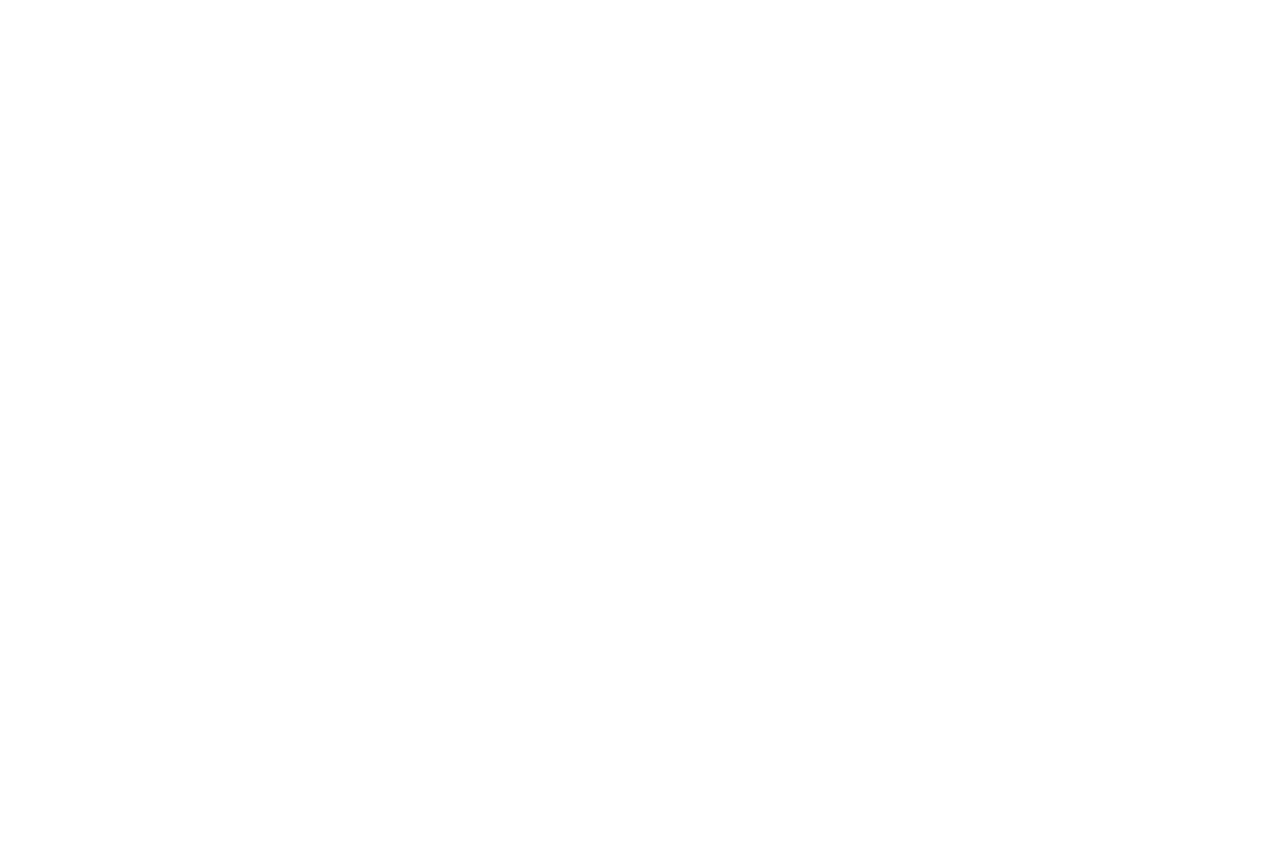
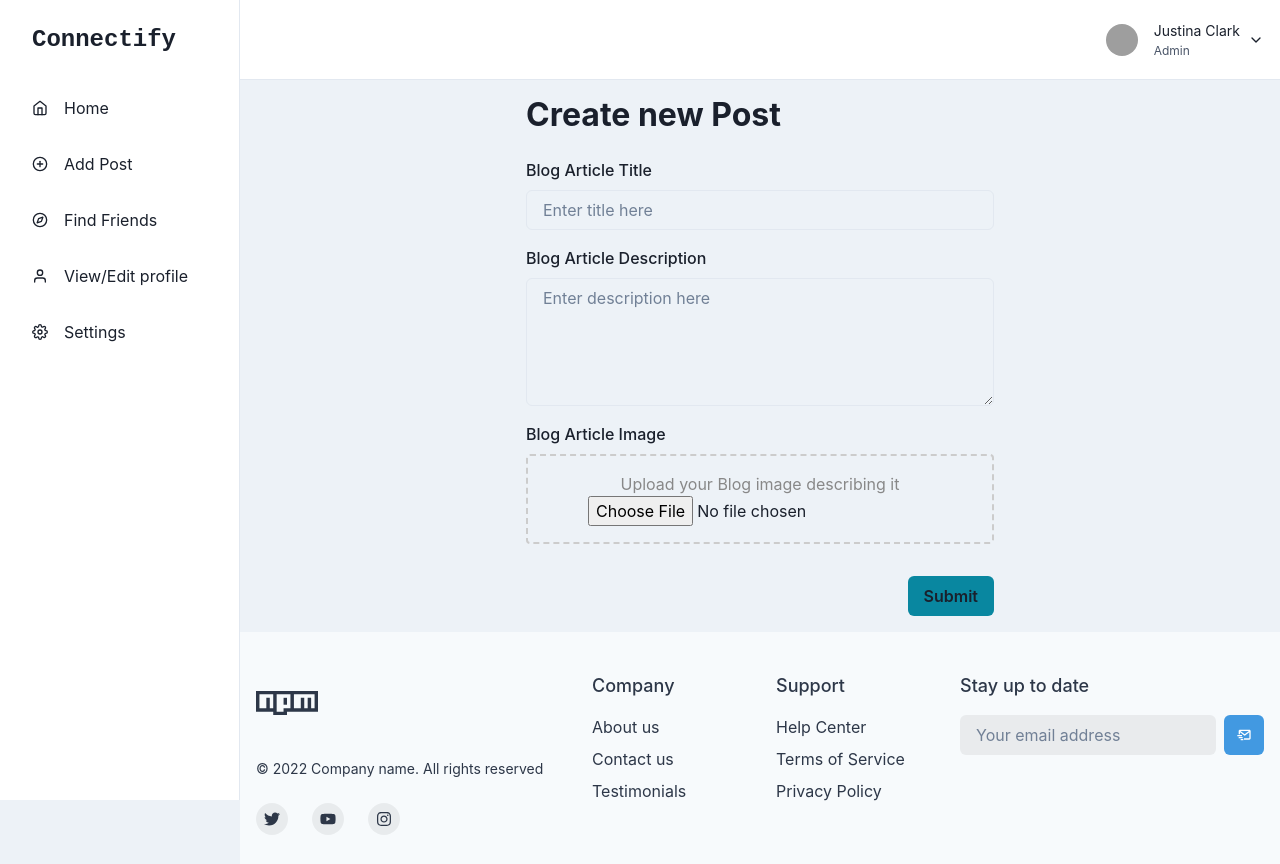
Before and after one commit to AayushBhagat256/Connectify, a React (Vite) app: page /add in a window 1280 px wide. Before the commit this address had no page. Shown: the top 864 px of the page. Before the commit the page ends 800 px from the top, so only its background shows below. Built offline with nearby package versions, Linux system fonts and the light colour scheme; grey boxes are pictures that could not be loaded.

Commit message:
PostAddDone

```diff
--- a/src/App.css
+++ b/src/App.css
@@ -0,0 +1,28 @@
+/* Image Preview  */
+.image-uploader {
+    text-align: center;
+  }
+
+  .upload-label {
+    display: inline-block;
+    cursor: pointer;
+    border: 2px dashed #ccc;
+    padding: 1em;
+    border-radius: 4px;
+  }
+
+  .upload-label:hover {
+    border-color: #aaa;
+  }
+
+  .upload-text {
+    font-size: 1em;
+    color: #888;
+  }
+
+  .preview-image {
+    max-width: 100%;
+    margin-top: 1em;
+    border-radius: 4px;
+    box-shadow: 0px 2px 4px rgba(0, 0, 0, 0.1);
+  }
--- a/src/App.jsx
+++ b/src/App.jsx
@@ -16,6 +16,12 @@
         <Routes>
           <Route path='/home' element={<SidebarWithHeader/>}/>
         </Routes>
+        <Routes>
+          <Route path='/add' element={<SidebarWithHeader/>}/>
+        </Routes>
+        <Routes>
+          <Route path='/setting' element={<SidebarWithHeader/>}/>
+        </Routes>
         </Router>
 
       </ChakraProvider>
--- a/src/Pages/AddPost.jsx
+++ b/src/Pages/AddPost.jsx
@@ -1,11 +1,85 @@
-import React from 'react'
+import { useState, useRef } from 'react';
+import { Box, Button, Flex, FormControl, FormLabel, Heading, Input, Textarea } from '@chakra-ui/react';
 
-function AddPost() {
-  return (
-    <div>
-      Add Post
-    </div>
-  )
-}
+const AddPost = () => {
+    const [title, setTitle] = useState('');
+    const [description, setDescription] = useState('');
+    const [image, setImage] = useState(null);
+    const fileInputRef = useRef(null);
 
-export default AddPost
+    const handleSubmit = (e) => {
+        e.preventDefault();
+        // Perform form submission logic here
+        console.log('Submitted:', { title, description, image });
+    };
+
+    const [selectedImage, setSelectedImage] = useState(null);
+    const handleImageChange = (event) => {
+        const file = event.target.files[0];
+        if (file) {
+            const reader = new FileReader();
+            reader.onload = () => {
+                setSelectedImage(reader.result);
+            };
+            reader.readAsDataURL(file);
+        }
+        console.log(selectedImage)
+        console.log(fileInputRef)
+    };
+
+
+    return (
+        <Box maxWidth="500px" mx="auto" p='4'>
+            <Heading fontSize={'xx-large'}>Create new Post</Heading>
+            <br />
+            <form onSubmit={handleSubmit}>
+                <FormControl id="title" mb={4}>
+                    <FormLabel>Blog Article Title</FormLabel>
+                    <Input
+                        placeholder='Enter title here'
+                        type="text"
+                        value={title}
+                        onChange={(e) => setTitle(e.target.value)}
+                    />
+                </FormControl>
+                <FormControl id="description" mb={4}>
+                    <FormLabel>Blog Article Description</FormLabel>
+                    <Textarea
+                        placeholder='Enter description here'
+                        type="text"
+                        value={description}
+                        rows='5'
+                        onChange={(e) => setDescription(e.target.value)}
+                    />
+                </FormControl>
+                <FormControl id="image" mb={4}>
+                    <FormLabel>Blog Article Image</FormLabel>
+                    {/* <Input
+            type="file"
+            accept="image/*"
+            onChange={(e) => setImage(e.target.files[0])}
+          /> */}
+                    <div className="image-uploader">
+                        <label htmlFor="upload-input" className="upload-label">
+                            <span className="upload-text">Upload your Blog image describing it</span>
+                            <input id="upload-input" type="file" accept="image/*" onChange={handleImageChange} ref={fileInputRef} />
+                        </label>
+                        {selectedImage && <img src={selectedImage} alt="Preview" className="preview-image" />}
+                    </div>
+                </FormControl>
+                <Flex justify={'flex-end'}>
+                <Button type="submit"
+                variant={'ghost'}
+                backgroundColor={'cyan.700'}
+                _hover={{
+                    bg:'cyan.400'
+                }} mt={4}>
+                    Submit
+                </Button>
+                </Flex>
+            </form>
+        </Box>
+    );
+};
+
+export default AddPost;
--- /dev/null
+++ b/src/Pages/setting/Setting.jsx
@@ -0,0 +1,16 @@
+import React from 'react'
+import { Box, Button, Flex, FormControl, FormLabel, Heading, Input, Textarea } from '@chakra-ui/react';
+
+function Setting() {
+  return (
+    <div>
+      <Box maxWidth="500px" mx="auto" p='4'>
+            <Heading fontSize={'xx-large'}>Settings</Heading>
+            <br />
+
+        </Box>
+    </div>
+  )
+}
+
+export default Setting
--- a/src/SideNav.jsx
+++ b/src/SideNav.jsx
@@ -36,13 +36,15 @@
 import BlogPostWithImage from './Pages/Blog';
 import ArticleList from './Pages/Blog';
 import { Route, Router, Routes } from 'react-router-dom';
+import AddPost from './Pages/AddPost';
+import Setting from './Pages/setting/Setting';
 
 const LinkItems  = [
-  { name: 'Home', icon: <FiHome/>,route:'/' },
-  { name: 'Add Post', icon: <FiPlusCircle/>,route:'/' },
-  { name: 'Find Friends', icon: <FiCompass/>,route:'/' },
-  { name: 'View/Edit profile', icon: <FiUser/>,route:'/'},
-  { name: 'Settings', icon: <FiSettings/>,route:'/' },
+  { name: 'Home', icon: <FiHome/>,route:'/home' },
+  { name: 'Add Post', icon: <FiPlusCircle/>,route:'/add' },
+  { name: 'Find Friends', icon: <FiCompass/>,route:'/explore' },
+  { name: 'View/Edit profile', icon: <FiUser/>,route:'/profile'},
+  { name: 'Settings', icon: <FiSettings/>,route:'/setting' },
 ];
 
 export default function SidebarWithHeader({
@@ -50,6 +52,9 @@
 }) {
   const { isOpen, onOpen, onClose } = useDisclosure();
   const [option,setOption] = useState('Home')
+  // console.log(window.location.href)
+  const url = new URL(window.location.href);
+  console.log(url.pathname);
   return (
     <Box minH="100vh" bg={useColorModeValue('gray.100', 'gray.900')}>
       <SidebarContent
@@ -71,7 +76,13 @@
       {/* mobilenav */}
       <MobileNav onOpen={onOpen} />
       <Box ml={{ base: 0, md: 60 }} p="0">
-        <ArticleList/>
+        {
+          url.pathname=='/home'?(<ArticleList/>):(
+            url.pathname=='/add'?(<AddPost/>):(
+              url.pathname=='/setting'?(<Setting/>):(<p>This is different</p>))
+          )
+        }
+
         <LargeWithNewsletter/>
       </Box>
     </Box>
@@ -109,7 +120,7 @@
 
 const NavItem = ({ route, icon, children, ...rest }) => {
   return (
-    <Link href={route}   style={{ textDecoration: 'none' }} _focus={{ boxShadow: 'none' }}>
+    <Link href={route}  style={{ textDecoration: 'none' }} _focus={{ boxShadow: 'none' }}>
       <Flex
         align="center"
         p="4"
@@ -205,8 +216,8 @@
               bg={useColorModeValue('white', 'gray.900')}
               borderColor={useColorModeValue('gray.200', 'gray.700')}>
               <MenuItem>Profile</MenuItem>
-              <MenuItem>Settings</MenuItem>
-              <MenuItem>Billing</MenuItem>
+              {/* <MenuItem>Settings</MenuItem> */}
+              {/* <MenuItem>Billing</MenuItem> */}
               <MenuDivider />
               <MenuItem>Sign out</MenuItem>
             </MenuList>
```
